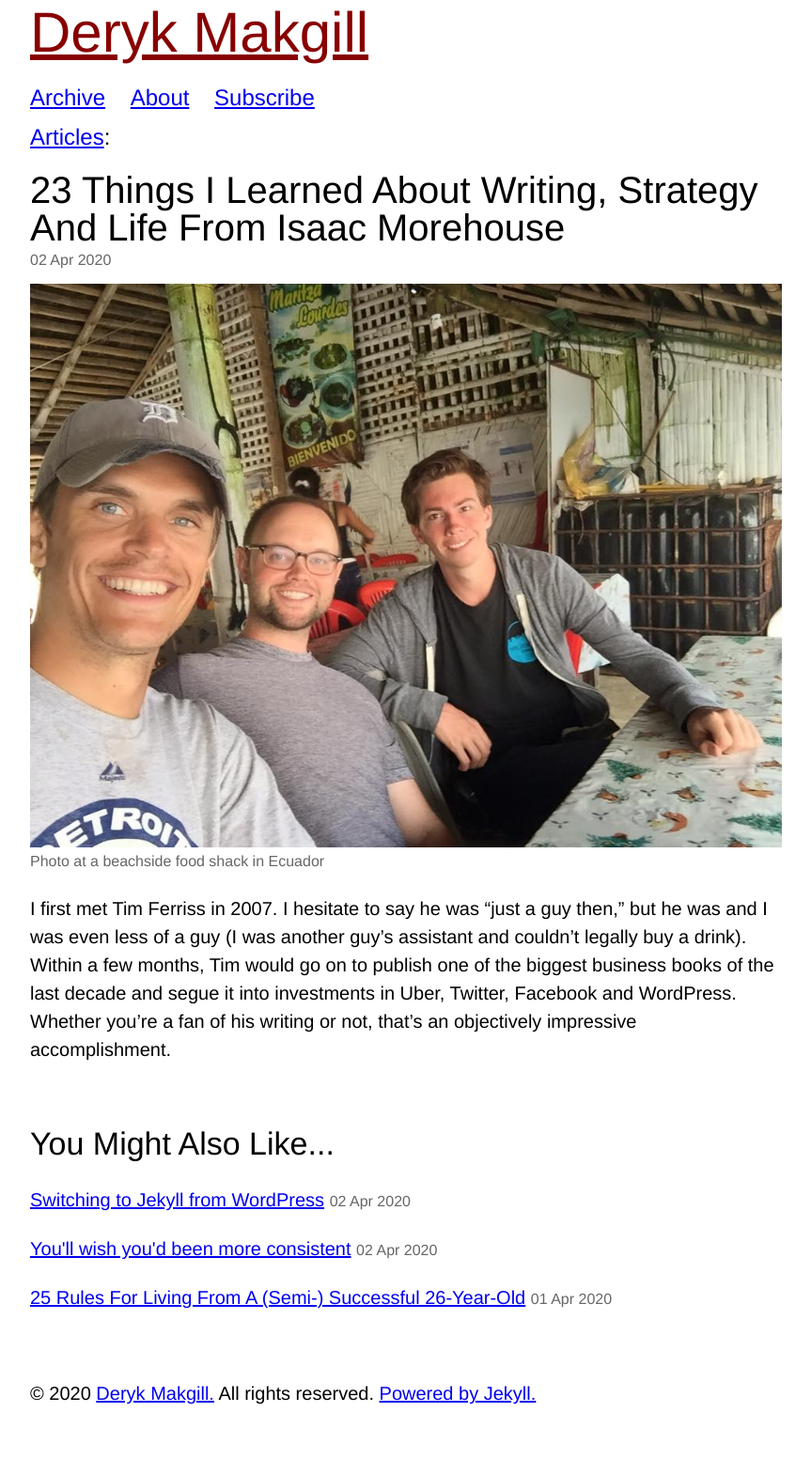
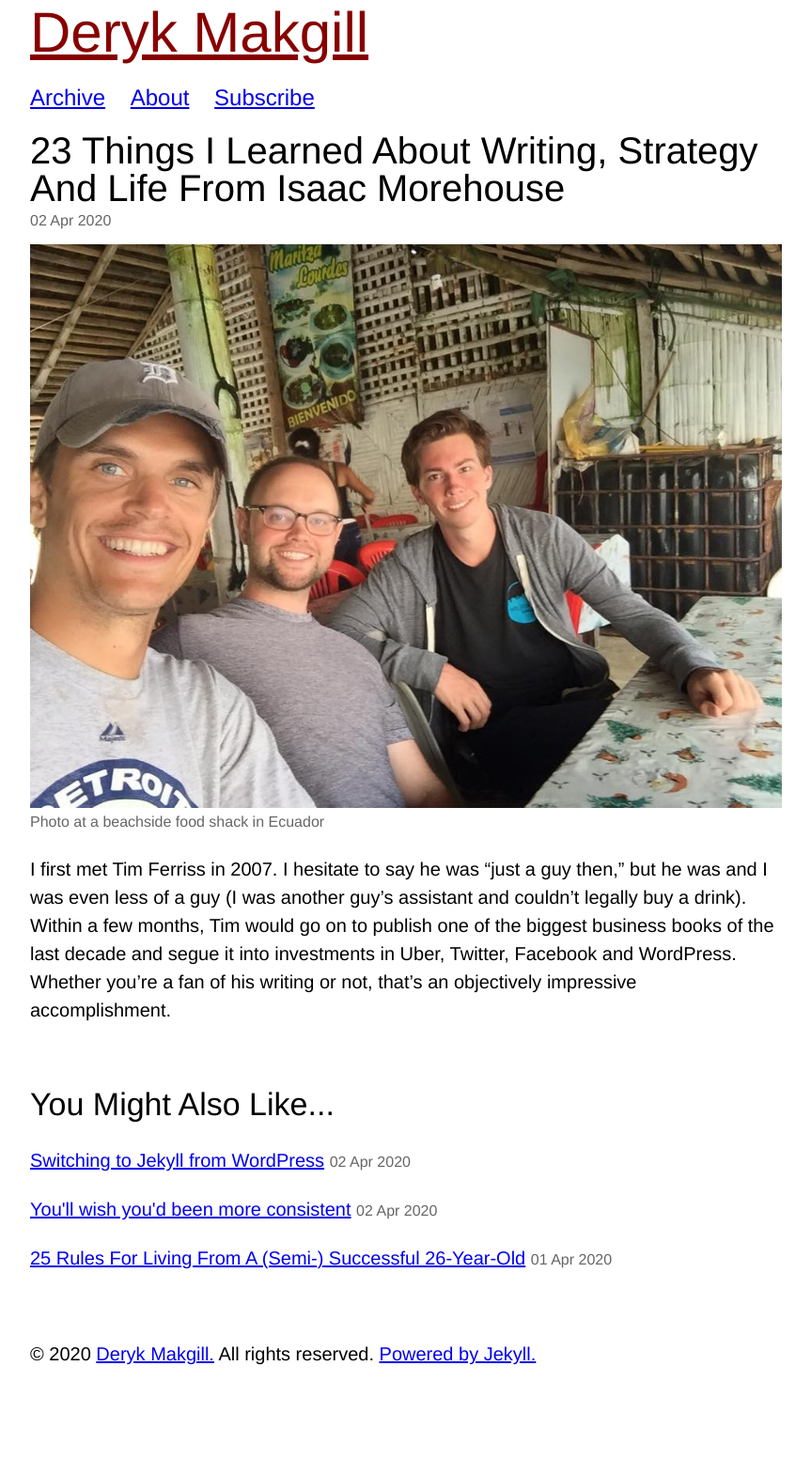
Before and after one commit to derykmakgill/vm, a Jekyll site: the page built from _posts/2020-04-02-isaac.md, in a window 1280 px wide. Shown: the whole page at 94% size, without its empty margins (208-1071 px from the left). Built offline with Jekyll 4.4.1, drawn with Linux system fonts in a browser that asks for light colours; some web fonts are replaced; after the commit the page ends 1511 px from its top, so only the background shows below that.

Commit message:
Update post.html

```diff
--- a/_layouts/post.html
+++ b/_layouts/post.html
@@ -4,7 +4,6 @@ layout: default
 
 <article>
 <header>
-<div class="blogparent"><a href="/archive" rel="tag">Articles</a>:</div>
 <h1>{{ page.title }}</h1>
 <small>{{ page.date | date_to_string }}</small>
 
```
